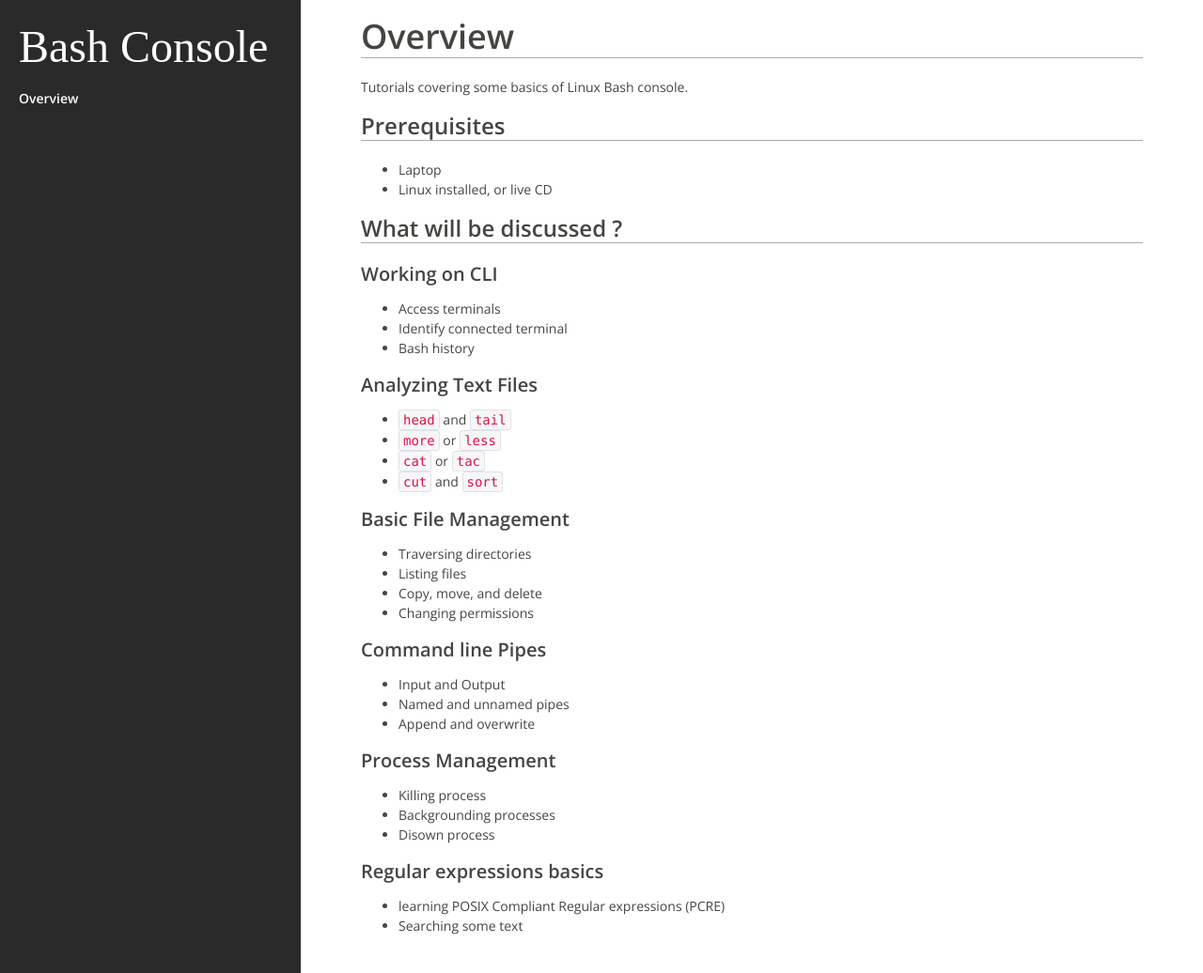
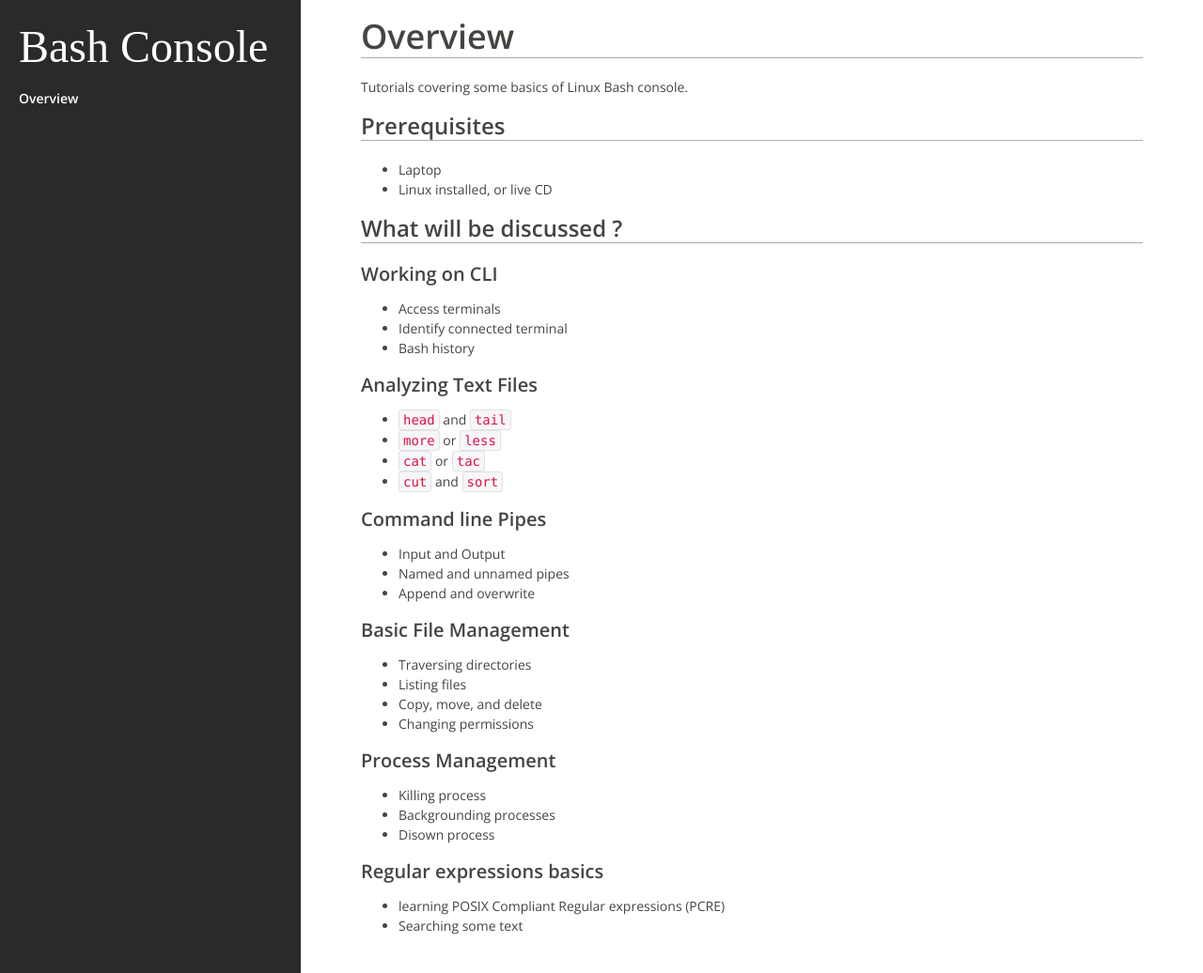
Before and after one commit to Sefrwahed/bash, a Jekyll site: the page built from index.md, in a window 1280 px wide and 1036 px high. Shown: the whole window at 94% size. Built offline with Jekyll 4.4.1, drawn with Linux system fonts in a browser that asks for light colours; some web fonts are replaced.

Commit message:
Content++

```diff
--- a/index.md
+++ b/index.md
@@ -26,18 +26,18 @@ Tutorials covering some basics of Linux Bash console.
 - `cat` or `tac`
 - `cut` and `sort`
 
+### Command line Pipes
+
+- Input and Output
+- Named and unnamed pipes
+- Append and overwrite
+
 ### Basic File Management
 
 - Traversing directories
 - Listing files
 - Copy, move, and delete
 - Changing permissions
-
-### Command line Pipes
-
-- Input and Output
-- Named and unnamed pipes
-- Append and overwrite
 
 ### Process Management
 
```
